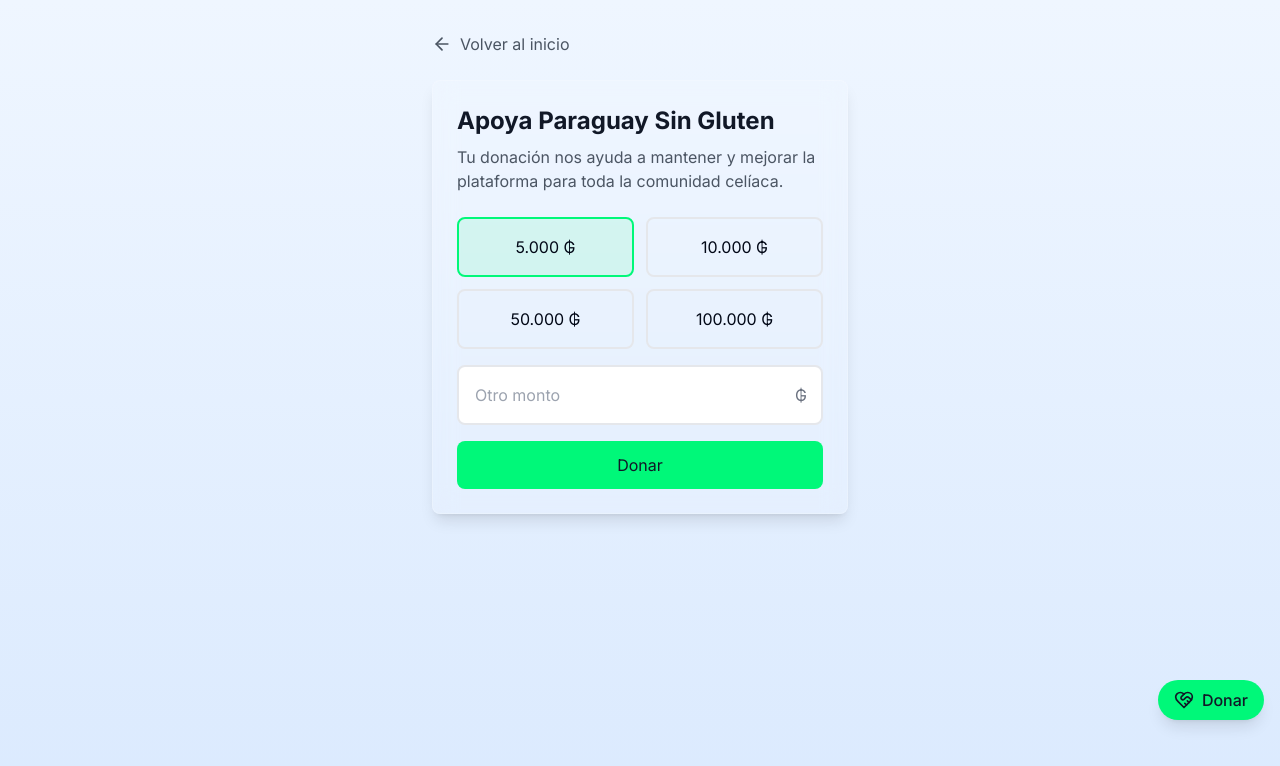
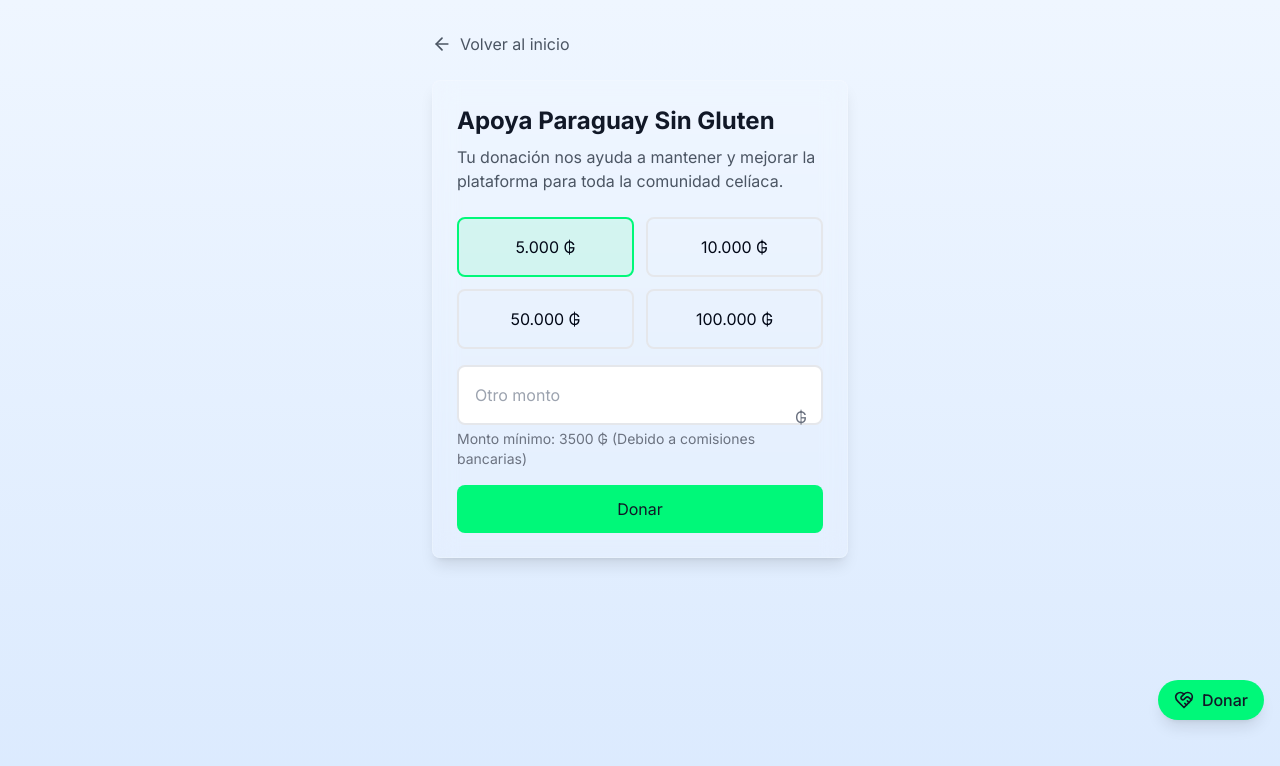
Before and after one commit to josebenitezg/gluten-free, a Next.js app: page /donate in a window 1280 px wide. Shown: the top 766 px of the page. Built offline with nearby package versions, Linux system fonts and the light colour scheme; no server answers; the database is empty.

Commit message:
fix min amount

```diff
--- a/app/donate/page.tsx
+++ b/app/donate/page.tsx
@@ -3,6 +3,8 @@
 import { useState } from 'react'
 import { ArrowLeft, Loader2 } from 'lucide-react'
 import { useRouter } from 'next/navigation'
+
+const MINIMUM_AMOUNT = 3500 // 3.500₲ ≈ $0.50 USD
 
 const DONATION_AMOUNTS = [
   { value: 5000, label: '5.000 ₲' },
@@ -21,7 +23,12 @@ export default function DonatePage() {
   const handleDonate = async () => {
     setIsLoading(true)
     try {
-      const amount = isCustom ? parseInt(customAmount) : selectedAmount
+      let amount = isCustom ? parseInt(customAmount.replace(/\D/g, '')) : selectedAmount
+
+      if (isNaN(amount) || amount < MINIMUM_AMOUNT) {
+        throw new Error(`El monto mínimo es ${MINIMUM_AMOUNT.toLocaleString('es')} ₲`)
+      }
+
       const response = await fetch('/api/create-checkout-session', {
         method: 'POST',
         headers: {
@@ -30,14 +37,24 @@ export default function DonatePage() {
         body: JSON.stringify({ amount }),
       })
 
+      if (!response.ok) {
+        throw new Error('Error al procesar el pago')
+      }
+
       const { url } = await response.json()
       window.location.href = url
     } catch (error) {
       console.error('Error creating checkout session:', error)
-      alert('Error al procesar la donación. Por favor, intente nuevamente.')
+      alert(error instanceof Error ? error.message : 'Error al procesar la donación. Por favor, intente nuevamente.')
     } finally {
       setIsLoading(false)
     }
+  }
+
+  const handleCustomAmountChange = (e: React.ChangeEvent<HTMLInputElement>) => {
+    const value = e.target.value.replace(/\D/g, '')
+    setCustomAmount(value)
+    setIsCustom(true)
   }
 
   return (
@@ -81,18 +98,18 @@ export default function DonatePage() {
 
             <div className="relative">
               <input
-                type="number"
+                type="text"
                 placeholder="Otro monto"
                 value={customAmount}
-                onChange={(e) => {
-                  setCustomAmount(e.target.value)
-                  setIsCustom(true)
-                }}
+                onChange={handleCustomAmountChange}
                 className="w-full p-4 rounded-lg border-2 border-gray-200 dark:border-gray-700 focus:border-[#00F879] focus:ring-1 focus:ring-[#00F879] dark:bg-gray-800"
               />
               <span className="absolute right-4 top-1/2 -translate-y-1/2 text-gray-500">
                 ₲
               </span>
+              <p className="mt-1 text-sm text-gray-500 dark:text-gray-400">
+                Monto mínimo: {MINIMUM_AMOUNT.toLocaleString('es')} ₲ (Debido a comisiones bancarias)
+              </p>
             </div>
 
             <button
```
